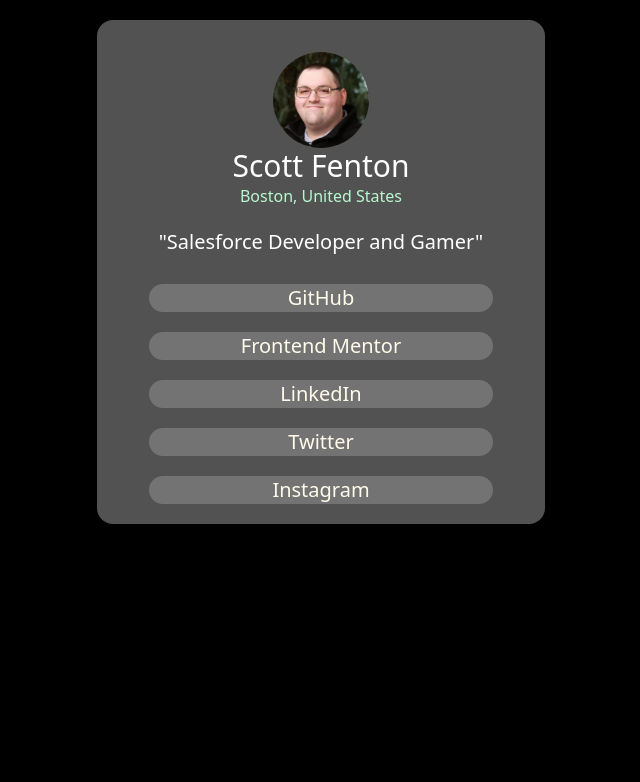
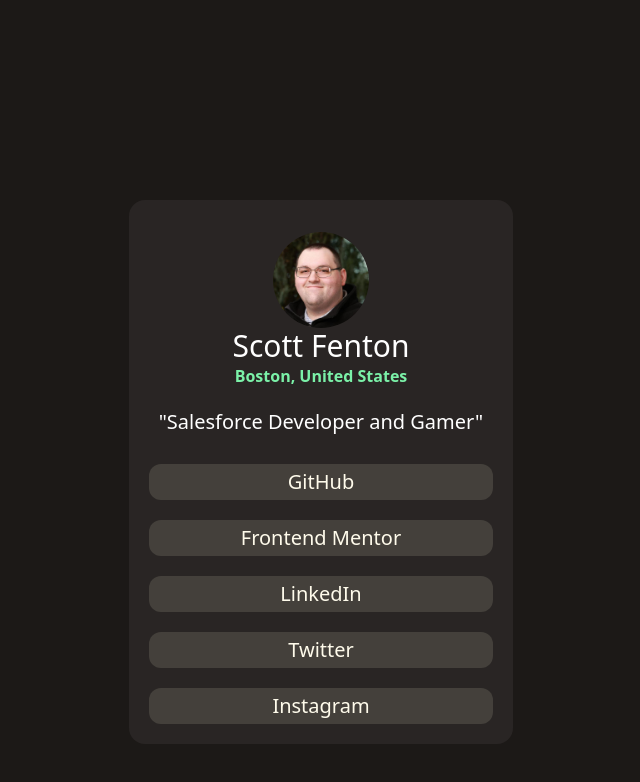
Before and after one commit to sfenton3/css-challenge-heroku, a website: page docs/socialLinksComponent/index.html in a window 1280 px wide. Shown: the whole page, without its empty margins (319-959 px from the left). Drawn offline with nearby package versions, Linux system fonts and the light colour scheme.

Commit message:
update formatting

```diff
--- a/docs/socialLinksComponent/index.html
+++ b/docs/socialLinksComponent/index.html
@@ -11,28 +11,28 @@
   <title>Social links profile</title>
 </head>
 
-<body class="bg-black">
+<body class=" bg-stone-900 my-50">
 
-  <div class="mx-auto flex flex-col min-w-sm max-w-md mt-5 items-center bg-neutral-600 rounded-2xl">
+  <div class="mx-auto  flex flex-col min-w-sm max-w-sm mt-5 items-center bg-stone-800 rounded-2xl">
 
     <!-- Flex columns to show Image and Title information -->
     <div class="flex flex-col mt-8 items-center">
       <img src="../public/scott-headshot.jpg" class="w-24 h-24 rounded-full border-b-amber-600" alt="Headshot">
       <p class="text-3xl text-white">Scott Fenton</p>
-      <p class="text-green-200 text-md">Boston, United States</p>
+      <p class="text-green-300  font-bold text-md">Boston, United States</p>
       <p class="text-xl text-white mt-5">"Salesforce Developer and Gamer"</p>
     </div>
 
     <!-- Flex columns to show pill buttons from Socials -->
     <div class="flex flex-col mt-2 min-w-sm p-5 gap-5 items-center">
-      <p class="rounded-full w-full bg-neutral-500  text-xl text-amber-50 text-center"><a
+      <p class="rounded-xl w-full p-1 bg-stone-700   text-xl text-amber-50 text-center"><a
           href="https://github.com/sfenton3">GitHub</a></p>
-      <p class="rounded-full w-full bg-neutral-500 text-xl text-amber-50 text-center"><a href="">Frontend Mentor</a>
+      <p class="rounded-xl w-full p-1 bg-stone-700 text-xl text-amber-50 text-center"><a href="">Frontend Mentor</a>
       </p>
-      <p class="rounded-full w-full bg-neutral-500 text-xl text-amber-50 text-center"><a
+      <p class="rounded-xl w-full p-1 bg-stone-700 text-xl text-amber-50 text-center"><a
           href="https://www.linkedin.com/in/sfenton3/">LinkedIn</a></p>
-      <p class="rounded-full w-full bg-neutral-500 text-xl text-amber-50 text-center"><a href="">Twitter</a></p>
-      <p class="rounded-full w-full bg-neutral-500 text-xl text-amber-50 text-center"><a href="">Instagram</a></p>
+      <p class="rounded-xl w-full p-1 bg-stone-700 text-xl text-amber-50 text-center"><a href="">Twitter</a></p>
+      <p class="rounded-xl w-full p-1 bg-stone-700 text-xl text-amber-50 text-center"><a href="">Instagram</a></p>
     </div>
   </div>
 </body>
```
